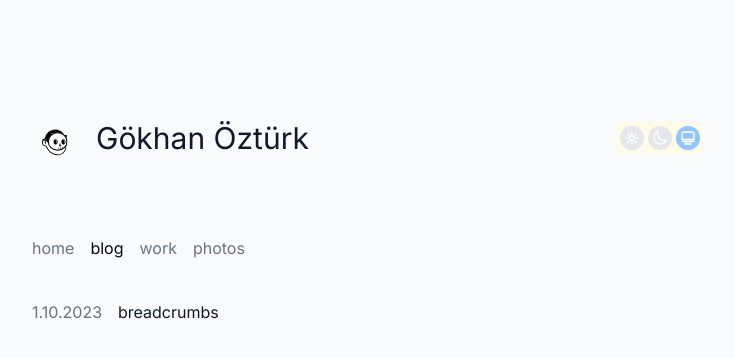
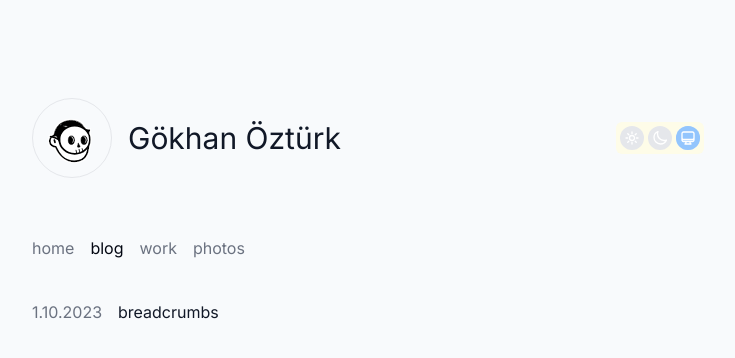
Before and after one commit to gokh4nozturk/gokhanozturk.io, a Next.js app: page /blog in a window 1280 px wide. Shown: the top 358 px of the page, without its empty margins (272-1007 px from the left). Built offline with nearby package versions, Linux system fonts and the light colour scheme.

Commit message:
improve avatar view

```diff
--- a/app/components/Header.jsx
+++ b/app/components/Header.jsx
@@ -17,13 +17,14 @@ export function Header() {
     <header>
       <div className="flex items-center gap-4">
         <div className="rounded-full">
-          {mounted && <NextImage
-            src={profile}
-            className="rounded-full"
-            width={48}
-            height={48}
-            alt="Gökhan Öztürk"
-          />}
+          {mounted && <div className="grid size-16 md:size-20 place-items-center rounded-full border dark:bg-slate-50">
+            <NextImage
+              src={profile}
+              className="-mt-2 rounded-full"
+              width={120}
+              height={120}
+              alt="Gökhan Öztürk"
+            /></div>}
         </div>
         <div className="sm:my-10">
           <h1 className="text-xl sm:text-3xl">Gökhan Öztürk</h1>
```
